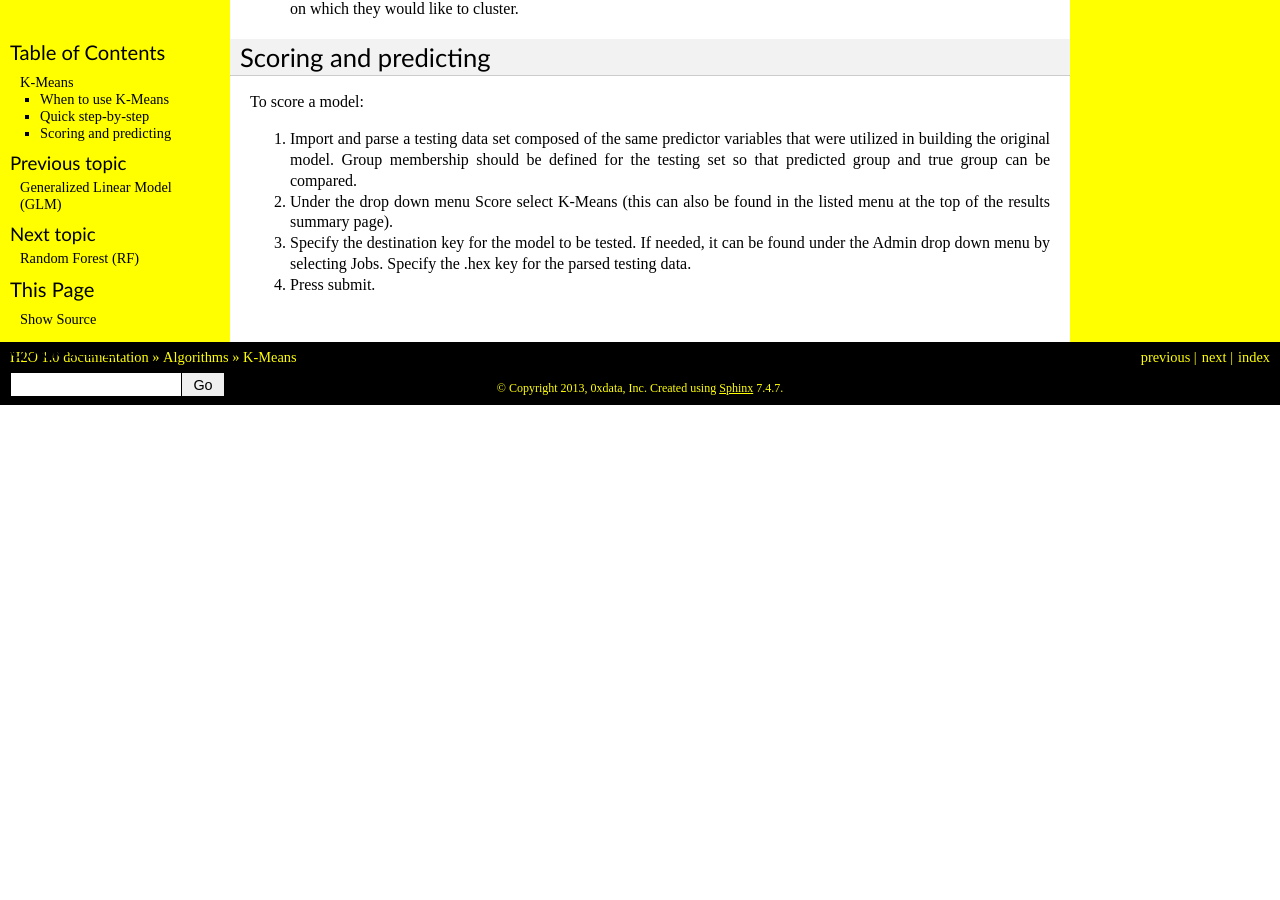
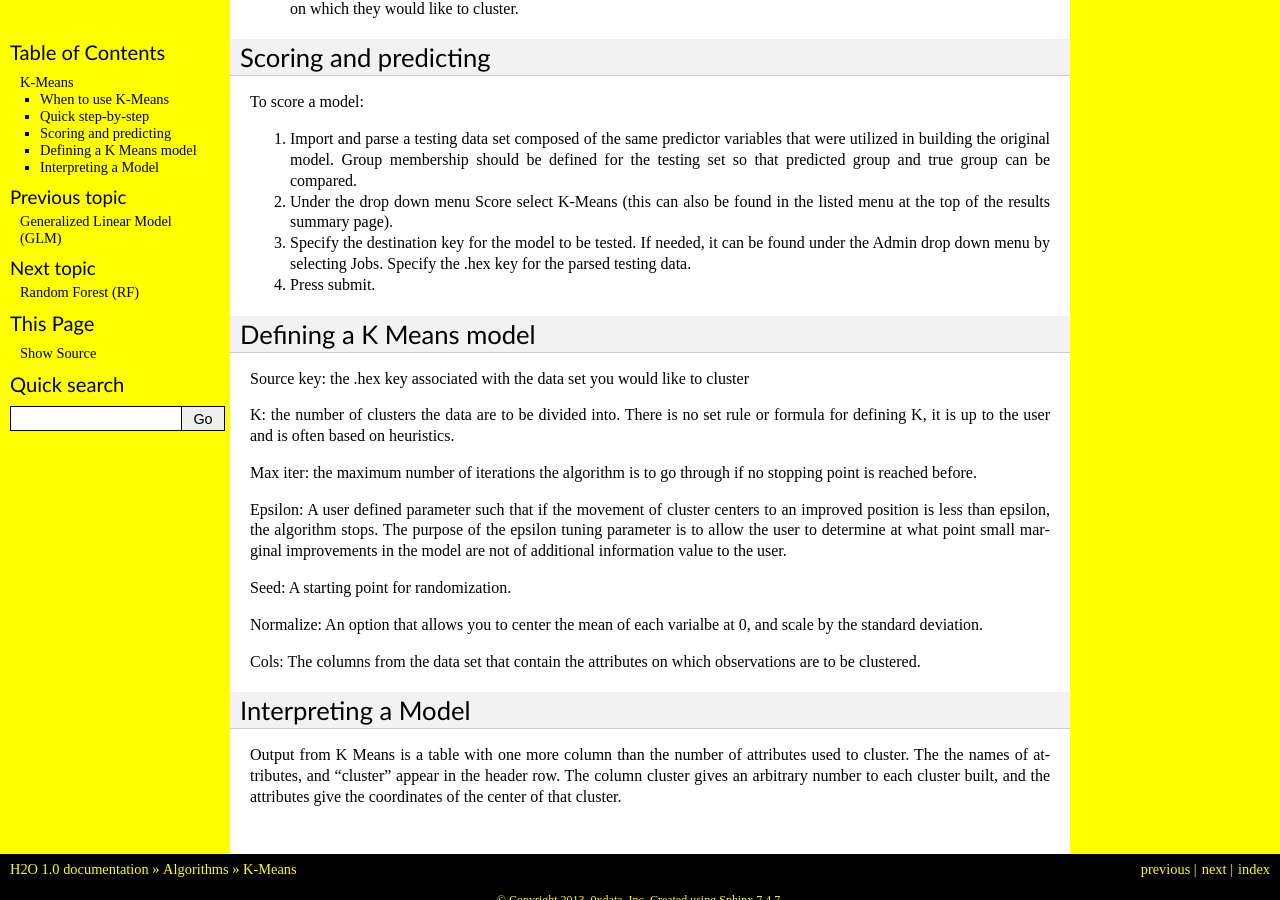
Before and after one commit to devinshields/h2odocs, a Sphinx documentation site: the page built from source/algorithms/kmeans.rst, in a window 1280 px wide and 900 px high, scrolled down 745 px. Built offline with Sphinx 7.4.7, drawn with Linux system fonts in a browser that asks for light colours; formulas are drawn with MathJax 3; before the commit the page ends 1150 px from its top, so only the background shows below that.

Commit message:
updated algo instructions

```diff
--- a/source/algorithms/kmeans.rst
+++ b/source/algorithms/kmeans.rst
@@ -51,3 +51,35 @@
 #. Specify the destination key for the model to be tested. If needed, it can be found under the Admin drop down menu by selecting Jobs. Specify the .hex key for the parsed testing data.
 
 #. Press submit.
+
+
+Defining a K Means model
+""""""""""""""""""""""""
+
+Source key: the .hex key associated with the data set you would like to cluster
+
+K: the number of clusters the data are to be divided into. There is no set rule or formula for defining K, it is up to the user and is often based on heuristics.
+
+Max iter: the maximum number of iterations the algorithm is to go through if no stopping point is reached before.
+
+Epsilon: A user defined parameter such that if the movement of cluster centers to an
+improved position is less than epsilon, the algorithm stops. The purpose of the epsilon
+tuning parameter is to allow the user to determine at what point small marginal
+improvements in the model are not of additional information value to the user.
+
+Seed: A starting point for randomization.
+
+Normalize: An option that allows you to center the mean of each varialbe at 0, and
+scale by the standard deviation.
+
+Cols: The columns from the data set that contain the attributes on which observations
+are to be clustered.
+
+
+Interpreting a Model
+""""""""""""""""""""
+
+Output from K Means is a table with one more column than the number of attributes
+used to cluster. The the names of attributes, and "cluster" appear in the header row.
+The column cluster gives an arbitrary number to each cluster built, and the attributes
+give the coordinates of the center of that cluster.
```
